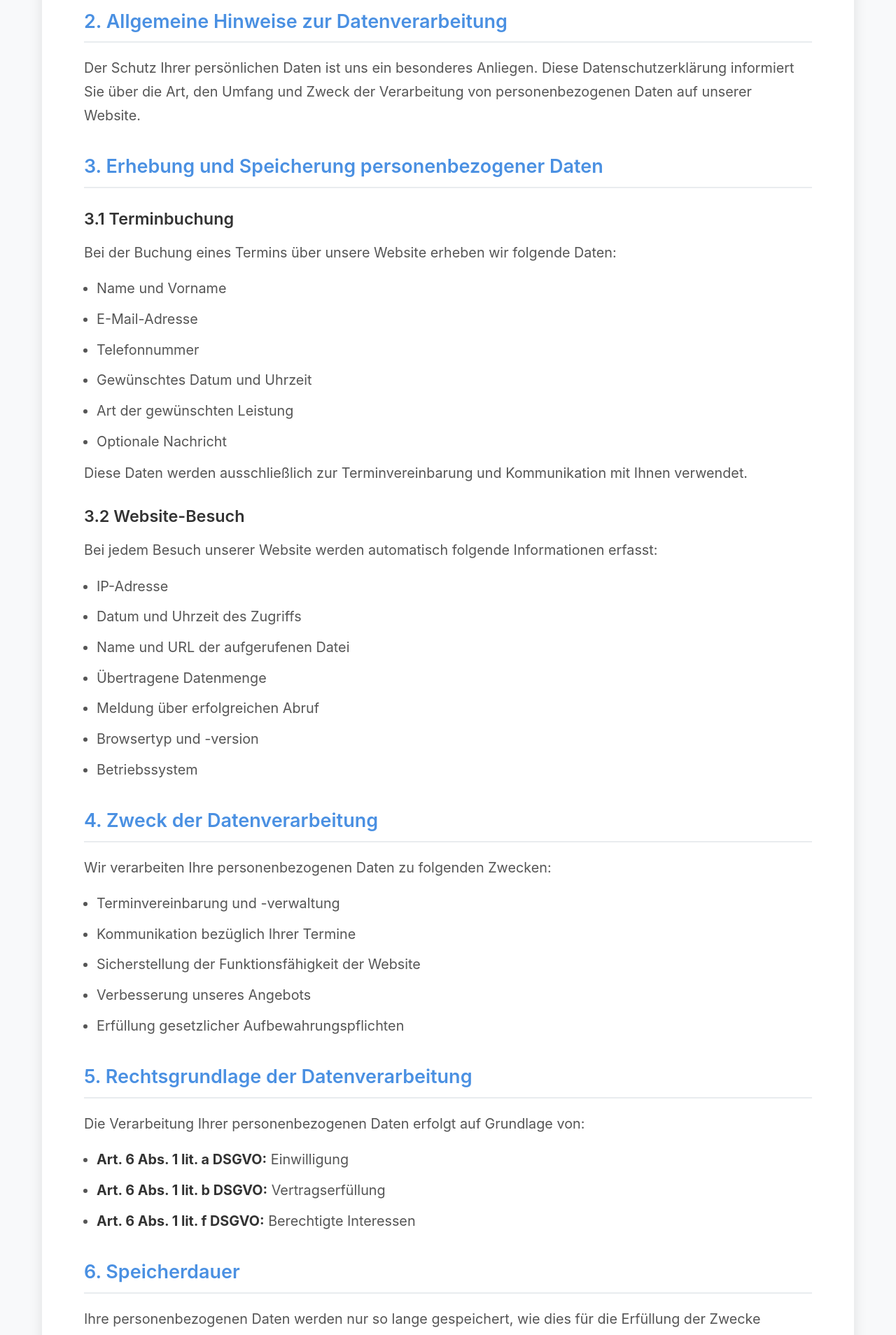
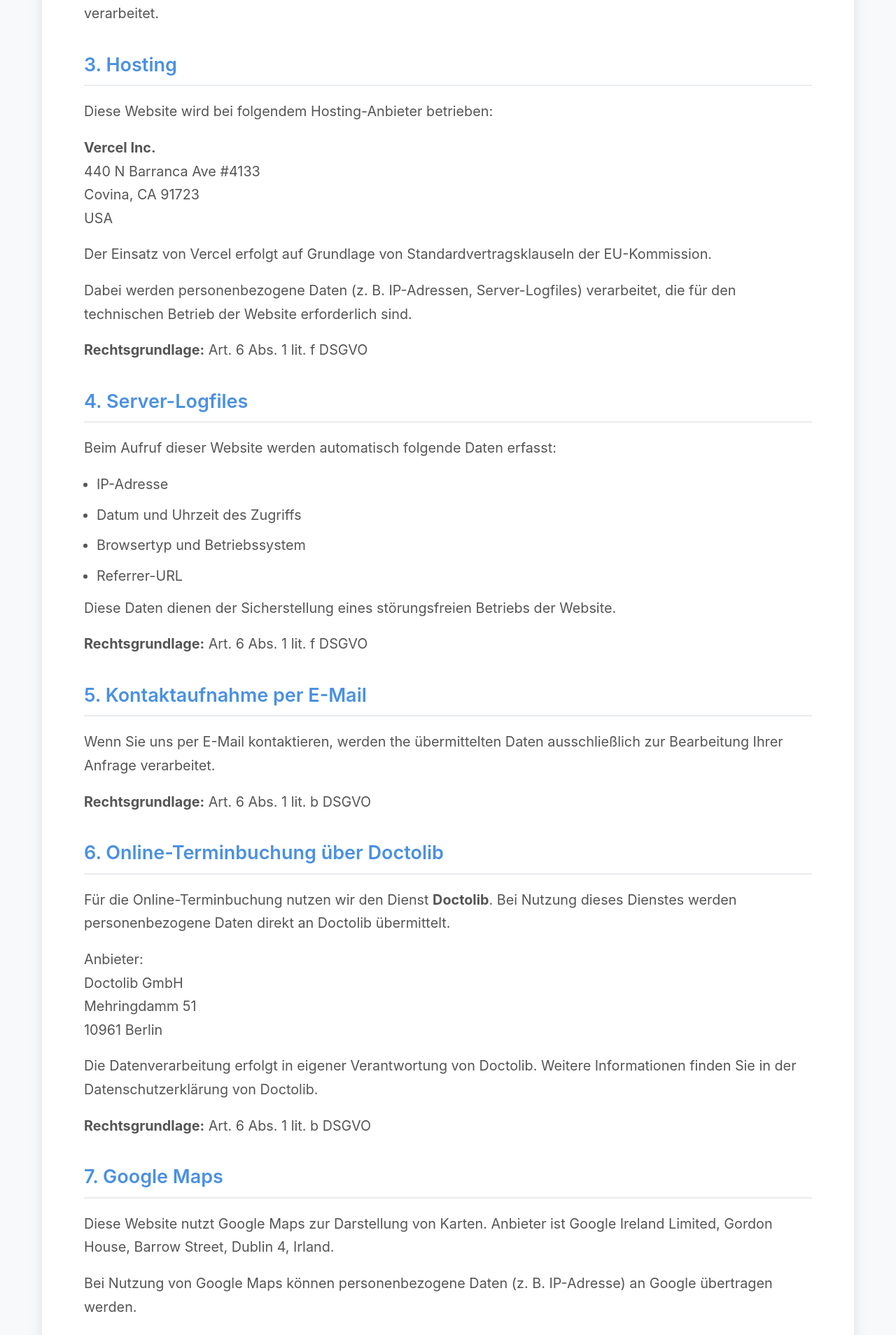
Before and after one commit to kareemkaddah/alkadi_neu, a React (Vite) app: page /datenschutz in a window 1280 px wide. Shown: the part 886-2794 px from the top of the page at 70% size. Built offline with nearby package versions, Linux system fonts and the light colour scheme.

Commit message:
final changes

```diff
--- a/src/pages/Datenschutz.tsx
+++ b/src/pages/Datenschutz.tsx
@@ -10,6 +10,7 @@
 
 const Datenschutz: React.FC<DatenschutzProps> = ({ onLocationSelect }) => {
   useScrollToTop();
+
   return (
     <div className='datenschutz-page'>
       <Header onLocationSelect={onLocationSelect} />
@@ -18,182 +19,193 @@
         <div className='container'>
           <div className='page-header'>
             <h1>Datenschutzerklärung</h1>
-            <p className='last-updated'>Letzte Aktualisierung: November 2025</p>
+            <p className='last-updated'>Stand: Januar 2026</p>
           </div>
 
           <div className='content'>
+            {/* 1. Verantwortlicher */}
             <section className='section'>
               <h2>1. Verantwortlicher</h2>
               <p>
-                Verantwortlicher für die Datenverarbeitung auf dieser Website
-                ist:
+                Verantwortlich für die Datenverarbeitung auf dieser Website:
               </p>
-              <div className='contact-info'>
-                <p>
-                  <strong>BAG Alkadi</strong>
-                </p>
-                <p>45661 Recklinghausen </p>
-                <p>Bochumer Straße 124A </p>
-                <p>Telefon: 02361 653962</p>
-                <p>E-Mail: </p>
-              </div>
-            </section>
-
-            <section className='section'>
-              <h2>2. Allgemeine Hinweise zur Datenverarbeitung</h2>
               <p>
-                Der Schutz Ihrer persönlichen Daten ist uns ein besonderes
-                Anliegen. Diese Datenschutzerklärung informiert Sie über die
-                Art, den Umfang und Zweck der Verarbeitung von personenbezogenen
-                Daten auf unserer Website.
+                <strong>BAG Al-Kadi</strong>
+                <br />
+                Berufsausübungsgemeinschaft
+                <br />
+                Bochumer Straße 124A
+                <br />
+                45661 Recklinghausen
+                <br />
+                Telefon: 02361 653962
+                <br />
+                E-Mail: info@IHRE-DOMAIN.de
               </p>
             </section>
 
+            {/* 2. Allgemeine Hinweise */}
             <section className='section'>
-              <h2>3. Erhebung und Speicherung personenbezogener Daten</h2>
-              <h3>3.1 Terminbuchung</h3>
+              <h2>2. Allgemeine Hinweise</h2>
               <p>
-                Bei der Buchung eines Termins über unsere Website erheben wir
-                folgende Daten:
+                Der Schutz Ihrer personenbezogenen Daten ist uns ein wichtiges
+                Anliegen. Personenbezogene Daten werden auf dieser Website nur
+                im notwendigen Umfang und gemäß den gesetzlichen
+                Datenschutzvorschriften verarbeitet.
               </p>
-              <ul>
-                <li>Name und Vorname</li>
-                <li>E-Mail-Adresse</li>
-                <li>Telefonnummer</li>
-                <li>Gewünschtes Datum und Uhrzeit</li>
-                <li>Art der gewünschten Leistung</li>
-                <li>Optionale Nachricht</li>
-              </ul>
+            </section>
+
+            {/* 3. Hosting */}
+            <section className='section'>
+              <h2>3. Hosting</h2>
               <p>
-                Diese Daten werden ausschließlich zur Terminvereinbarung und
-                Kommunikation mit Ihnen verwendet.
+                Diese Website wird bei folgendem Hosting-Anbieter betrieben:
               </p>
+              <p>
+                <strong>Vercel Inc.</strong>
+                <br />
+                440 N Barranca Ave #4133
+                <br />
+                Covina, CA 91723
+                <br />
+                USA
+              </p>
+              <p>
+                Der Einsatz von Vercel erfolgt auf Grundlage von
+                Standardvertragsklauseln der EU-Kommission.
+              </p>
+              <p>
+                Dabei werden personenbezogene Daten (z. B. IP-Adressen,
+                Server-Logfiles) verarbeitet, die für den technischen Betrieb
+                der Website erforderlich sind.
+              </p>
+              <p>
+                <strong>Rechtsgrundlage:</strong> Art. 6 Abs. 1 lit. f DSGVO
+              </p>
+            </section>
 
-              <h3>3.2 Website-Besuch</h3>
+            {/* 4. Server-Logfiles */}
+            <section className='section'>
+              <h2>4. Server-Logfiles</h2>
               <p>
-                Bei jedem Besuch unserer Website werden automatisch folgende
-                Informationen erfasst:
+                Beim Aufruf dieser Website werden automatisch folgende Daten
+                erfasst:
               </p>
               <ul>
                 <li>IP-Adresse</li>
                 <li>Datum und Uhrzeit des Zugriffs</li>
-                <li>Name und URL der aufgerufenen Datei</li>
-                <li>Übertragene Datenmenge</li>
-                <li>Meldung über erfolgreichen Abruf</li>
-                <li>Browsertyp und -version</li>
-                <li>Betriebssystem</li>
+                <li>Browsertyp und Betriebssystem</li>
+                <li>Referrer-URL</li>
+              </ul>
+              <p>
+                Diese Daten dienen der Sicherstellung eines störungsfreien
+                Betriebs der Website.
+              </p>
+              <p>
+                <strong>Rechtsgrundlage:</strong> Art. 6 Abs. 1 lit. f DSGVO
+              </p>
+            </section>
+
+            {/* 5. Kontakt per E-Mail */}
+            <section className='section'>
+              <h2>5. Kontaktaufnahme per E-Mail</h2>
+              <p>
+                Wenn Sie uns per E-Mail kontaktieren, werden the übermittelten
+                Daten ausschließlich zur Bearbeitung Ihrer Anfrage verarbeitet.
+              </p>
+              <p>
+                <strong>Rechtsgrundlage:</strong> Art. 6 Abs. 1 lit. b DSGVO
+              </p>
+            </section>
+
+            {/* 6. Doctolib */}
+            <section className='section'>
+              <h2>6. Online-Terminbuchung über Doctolib</h2>
+              <p>
+                Für die Online-Terminbuchung nutzen wir den Dienst{' '}
+                <strong>Doctolib</strong>. Bei Nutzung dieses Dienstes werden
+                personenbezogene Daten direkt an Doctolib übermittelt.
+              </p>
+              <p>
+                Anbieter:
+                <br />
+                Doctolib GmbH
+                <br />
+                Mehringdamm 51
+                <br />
+                10961 Berlin
+              </p>
+              <p>
+                Die Datenverarbeitung erfolgt in eigener Verantwortung von
+                Doctolib. Weitere Informationen finden Sie in der
+                Datenschutzerklärung von Doctolib.
+              </p>
+              <p>
+                <strong>Rechtsgrundlage:</strong> Art. 6 Abs. 1 lit. b DSGVO
+              </p>
+            </section>
+
+            {/* 7. Google Maps */}
+            <section className='section'>
+              <h2>7. Google Maps</h2>
+              <p>
+                Diese Website nutzt Google Maps zur Darstellung von Karten.
+                Anbieter ist Google Ireland Limited, Gordon House, Barrow
+                Street, Dublin 4, Irland.
+              </p>
+              <p>
+                Bei Nutzung von Google Maps können personenbezogene Daten (z. B.
+                IP-Adresse) an Google übertragen werden.
+              </p>
+              <p>
+                <strong>Rechtsgrundlage:</strong> Art. 6 Abs. 1 lit. f DSGVO
+              </p>
+            </section>
+
+            {/* 8. Cookies */}
+            <section className='section'>
+              <h2>8. Cookies</h2>
+              <p>
+                Diese Website verwendet ausschließlich technisch notwendige
+                Cookies. Diese sind für den Betrieb der Website erforderlich und
+                können nicht deaktiviert werden.
+              </p>
+              <p>
+                <strong>Rechtsgrundlage:</strong> Art. 6 Abs. 1 lit. f DSGVO
+              </p>
+            </section>
+
+            {/* 9. Rechte */}
+            <section className='section'>
+              <h2>9. Ihre Rechte</h2>
+              <ul>
+                <li>Auskunft (Art. 15 DSGVO)</li>
+                <li>Berichtigung (Art. 16 DSGVO)</li>
+                <li>Löschung (Art. 17 DSGVO)</li>
+                <li>Einschränkung (Art. 18 DSGVO)</li>
+                <li>Datenübertragbarkeit (Art. 20 DSGVO)</li>
+                <li>Widerspruch (Art. 21 DSGVO)</li>
               </ul>
             </section>
 
+            {/* 10. Beschwerderecht */}
             <section className='section'>
-              <h2>4. Zweck der Datenverarbeitung</h2>
+              <h2>10. Beschwerderecht</h2>
               <p>
-                Wir verarbeiten Ihre personenbezogenen Daten zu folgenden
-                Zwecken:
+                Sie haben das Recht, sich bei einer Datenschutzaufsichtsbehörde
+                zu beschweren:
               </p>
-              <ul>
-                <li>Terminvereinbarung und -verwaltung</li>
-                <li>Kommunikation bezüglich Ihrer Termine</li>
-                <li>Sicherstellung der Funktionsfähigkeit der Website</li>
-                <li>Verbesserung unseres Angebots</li>
-                <li>Erfüllung gesetzlicher Aufbewahrungspflichten</li>
-              </ul>
-            </section>
-
-            <section className='section'>
-              <h2>5. Rechtsgrundlage der Datenverarbeitung</h2>
               <p>
-                Die Verarbeitung Ihrer personenbezogenen Daten erfolgt auf
-                Grundlage von:
-              </p>
-              <ul>
-                <li>
-                  <strong>Art. 6 Abs. 1 lit. a DSGVO:</strong> Einwilligung
-                </li>
-                <li>
-                  <strong>Art. 6 Abs. 1 lit. b DSGVO:</strong> Vertragserfüllung
-                </li>
-                <li>
-                  <strong>Art. 6 Abs. 1 lit. f DSGVO:</strong> Berechtigte
-                  Interessen
-                </li>
-              </ul>
-            </section>
-
-            <section className='section'>
-              <h2>6. Speicherdauer</h2>
-              <p>
-                Ihre personenbezogenen Daten werden nur so lange gespeichert,
-                wie dies für die Erfüllung der Zwecke erforderlich ist oder
-                gesetzliche Aufbewahrungsfristen bestehen. Termindaten werden
-                nach Abschluss der Behandlung und Ablauf der gesetzlichen
-                Aufbewahrungsfrist gelöscht.
+                Landesbeauftragte für Datenschutz und Informationsfreiheit NRW
               </p>
             </section>
 
+            {/* 11. Änderungen */}
             <section className='section'>
-              <h2>7. Ihre Rechte</h2>
+              <h2>11. Änderungen dieser Datenschutzerklärung</h2>
               <p>
-                Sie haben folgende Rechte bezüglich Ihrer personenbezogenen
-                Daten:
-              </p>
-              <ul>
-                <li>
-                  <strong>Auskunftsrecht:</strong> Recht auf Information über
-                  verarbeitete Daten
-                </li>
-                <li>
-                  <strong>Berichtigungsrecht:</strong> Recht auf Korrektur
-                  falscher Daten
-                </li>
-                <li>
-                  <strong>Löschungsrecht:</strong> Recht auf Löschung Ihrer
-                  Daten
-                </li>
-                <li>
-                  <strong>Einschränkungsrecht:</strong> Recht auf Einschränkung
-                  der Verarbeitung
-                </li>
-                <li>
-                  <strong>Widerspruchsrecht:</strong> Recht auf Widerspruch
-                  gegen die Verarbeitung
-                </li>
-                <li>
-                  <strong>Datenübertragbarkeit:</strong> Recht auf Übertragung
-                  Ihrer Daten
-                </li>
-              </ul>
-              <p>
-                Um Ihre Rechte auszuüben, wenden Sie sich bitte an uns unter den
-                oben genannten Kontaktdaten.
-              </p>
-            </section>
-
-            <section className='section'>
-              <h2>8. Beschwerderecht</h2>
-              <p>
-                Sie haben das Recht, sich bei einer Datenschutz-Aufsichtsbehörde
-                über die Verarbeitung Ihrer personenbezogenen Daten durch uns zu
-                beschweren.
-              </p>
-            </section>
-
-            <section className='section'>
-              <h2>9. Cookies</h2>
-              <p>
-                Unsere Website verwendet Cookies, um die Benutzerfreundlichkeit
-                zu verbessern. Cookies sind kleine Textdateien, die auf Ihrem
-                Gerät gespeichert werden. Sie können die Verwendung von Cookies
-                in Ihren Browsereinstellungen deaktivieren.
-              </p>
-            </section>
-
-            <section className='section'>
-              <h2>10. Änderungen der Datenschutzerklärung</h2>
-              <p>
-                Wir behalten uns vor, diese Datenschutzerklärung zu
-                aktualisieren, um sie an geänderte Rechtslagen oder bei
-                Änderungen unserer Leistungen sowie der Datenverarbeitung
+                Wir behalten uns vor, diese Datenschutzerklärung anzupassen, um
+                sie an geänderte Rechtslagen oder technische Änderungen
                 anzupassen.
               </p>
             </section>
--- a/src/pages/Impressum.tsx
+++ b/src/pages/Impressum.tsx
@@ -10,6 +10,7 @@
 
 const Impressum: React.FC<ImpressumProps> = ({ onLocationSelect }) => {
   useScrollToTop();
+
   return (
     <div className='impressum-page'>
       <Header onLocationSelect={onLocationSelect} />
@@ -22,91 +23,104 @@
           </div>
 
           <div className='content'>
+            {/* Anbieter */}
             <section className='section'>
               <h2>Anbieter</h2>
-              <div className='contact-info'>
               <p>
                 <strong>BAG Al-Kadi</strong>
               </p>
-                <p>Berufsausübungsgemeinschaft</p>
+              <p>Berufsausübungsgemeinschaft (BAG)</p>
               <p>Fachärzte für Neurologie</p>
+
+              <p>
+                <strong>Vertretungsberechtigte Gesellschafter:</strong>
                 <br />
+                Dr. med. Assad Al Kadi
+                <br />
+                Hazem AlKadi
+              </p>
+
               <p>
                 <strong>Praxis Recklinghausen:</strong>
+                <br />
+                Bochumer Straße 124A
+                <br />
+                45661 Recklinghausen
               </p>
-                <p>Dr. med. Assad Al Kadi</p>
-                <p>Bochumer Straße 124A</p>
-                <p>45661 Recklinghausen</p>
-                <br />
+
               <p>
                 <strong>Praxis Oer-Erkenschwick:</strong>
+                <br />
+                Konrad-Adenauer-Straße 13
+                <br />
+                45739 Oer-Erkenschwick
               </p>
-                <p>Hazem AlKadi</p>
-                <p>Konrad-Adenauer-Straße 13</p>
-                <p>45739 Oer-Erkenschwick</p>
-              </div>
             </section>
 
+            {/* Kontakt */}
             <section className='section'>
               <h2>Kontakt</h2>
-              <div className='contact-details'>
               <p>
-                  <strong>Praxis Recklinghausen</strong>
+                <strong>Telefon Recklinghausen:</strong> 02361 653962
+                <br />
+                <strong>Telefon Oer-Erkenschwick:</strong> 02368 8920049
+                <br />
+                <strong>E-Mail:</strong> info@IHRE-DOMAIN.de
               </p>
-                <p>
-                  <strong>Telefon:</strong> 02361 653962
-                </p>
-                <br />
-                <p>
-                  <strong>Praxis Oer-Erkenschwick</strong>
-                </p>
-                <p>
-                  <strong>Telefon:</strong> 02368 8920049
-                </p>
-              </div>
             </section>
 
+            {/* Berufsrecht */}
             <section className='section'>
               <h2>Berufsbezeichnung und berufsrechtliche Regelungen</h2>
               <p>
-                <strong>Berufsbezeichnung:</strong> Facharzt für Neurologie
+                Berufsbezeichnung: Facharzt für Neurologie
                 <br />
-                <strong>Zuständige Kammer:</strong> Ärztekammer Westfalen-Lippe
-                <br />
-                <strong>Verliehen in:</strong> Deutschland
+                Verliehen in: Deutschland
               </p>
               <p>
-                <strong>Berufsrechtliche Regelungen:</strong>
+                Zuständige Ärztekammer:
+                <br />
+                Ärztekammer Westfalen-Lippe
+              </p>
+              <p>
+                Berufsrechtliche Regelungen:
                 <br />
                 Berufsordnung für die deutschen Ärztinnen und Ärzte (MBO-Ä)
               </p>
             </section>
 
+            {/* Aufsichtsbehörde */}
             <section className='section'>
-              <h2>Umsatzsteuer-ID</h2>
+              <h2>Aufsichtsbehörde</h2>
+              <p>
+                Ärztekammer Westfalen-Lippe
+                <br />
+                Gartenstraße 210–214
+                <br />
+                48147 Münster
+                <br />
+                Telefon: 0251 929-0
+                <br />
+                E-Mail: kontakt@aekwl.de
+              </p>
+            </section>
+
+            {/* KV (empfohlen) */}
+            <section className='section'>
+              <h2>Kassenärztliche Vereinigung</h2>
+              <p>Kassenärztliche Vereinigung Westfalen-Lippe</p>
+            </section>
+
+            {/* Umsatzsteuer */}
+            <section className='section'>
+              <h2>Umsatzsteuer</h2>
               <p>
                 Gemäß § 4 Nr. 14 UStG sind ärztliche Leistungen von der
                 Umsatzsteuer befreit.
               </p>
             </section>
 
-            <section className='section'>
-              <h2>Aufsichtsbehörde</h2>
-              <p>
-                <strong>Ärztekammer Westfalen-Lippe</strong>
-                <br />
-                Gartenstraße 210-214
-                <br />
-                48147 Münster
-                <br />
-                Telefon: 0251 929-0
-                <br />
-                E-Mail: kontakt@aekwl.de
-                <br />
-                Website: www.aekwl.de
-              </p>
-            </section>
-
+            {/* Redaktionell verantwortlich */}
             <section className='section'>
               <h2>Redaktionell verantwortlich</h2>
               <p>
@@ -118,11 +132,13 @@
               </p>
             </section>
 
+            {/* EU-Streitbeilegung */}
             <section className='section'>
               <h2>EU-Streitschlichtung</h2>
               <p>
                 Die Europäische Kommission stellt eine Plattform zur
                 Online-Streitbeilegung (OS) bereit:
+                <br />
                 <a
                   href='https://ec.europa.eu/consumers/odr/'
                   target='_blank'
@@ -131,7 +147,6 @@
                   https://ec.europa.eu/consumers/odr/
                 </a>
               </p>
-              <p>Unsere E-Mail-Adresse finden Sie oben im Impressum.</p>
               <p>
                 Wir sind nicht bereit oder verpflichtet, an
                 Streitbeilegungsverfahren vor einer
@@ -139,24 +154,13 @@
               </p>
             </section>
 
+            {/* Haftung */}
             <section className='section'>
               <h2>Haftung für Inhalte</h2>
               <p>
                 Als Diensteanbieter sind wir gemäß § 7 Abs.1 TMG für eigene
                 Inhalte auf diesen Seiten nach den allgemeinen Gesetzen
-                verantwortlich. Nach §§ 8 bis 10 TMG sind wir als
-                Diensteanbieter jedoch nicht unter der Verpflichtung,
-                übermittelte oder gespeicherte fremde Informationen zu
-                überwachen oder nach Umständen zu forschen, die auf eine
-                rechtswidrige Tätigkeit hinweisen.
-              </p>
-              <p>
-                Verpflichtungen zur Entfernung oder Sperrung der Nutzung von
-                Informationen nach den allgemeinen Gesetzen bleiben hiervon
-                unberührt. Eine diesbezügliche Haftung ist jedoch erst ab dem
-                Zeitpunkt der Kenntnis einer konkreten Rechtsverletzung möglich.
-                Bei Bekanntwerden von entsprechenden Rechtsverletzungen werden
-                wir diese Inhalte umgehend entfernen.
+                verantwortlich.
               </p>
             </section>
 
@@ -164,54 +168,26 @@
               <h2>Haftung für Links</h2>
               <p>
                 Unser Angebot enthält Links zu externen Websites Dritter, auf
-                deren Inhalte wir keinen Einfluss haben. Deshalb können wir für
-                diese fremden Inhalte auch keine Gewähr übernehmen. Für die
-                Inhalte der verlinkten Seiten ist stets der jeweilige Anbieter
-                oder Betreiber der Seiten verantwortlich. Die verlinkten Seiten
-                wurden zum Zeitpunkt der Verlinkung auf mögliche Rechtsverstöße
-                überprüft. Rechtswidrige Inhalte waren zum Zeitpunkt der
-                Verlinkung nicht erkennbar.
-              </p>
-              <p>
-                Eine permanente inhaltliche Kontrolle der verlinkten Seiten ist
-                jedoch ohne konkrete Anhaltspunkte einer Rechtsverletzung nicht
-                zumutbar. Bei Bekanntwerden von Rechtsverletzungen werden wir
-                derartige Links umgehend entfernen.
+                deren Inhalte wir keinen Einfluss haben.
               </p>
             </section>
 
+            {/* Urheberrecht */}
             <section className='section'>
               <h2>Urheberrecht</h2>
               <p>
-                Die durch die Seitenbetreiber erstellten Inhalte und Werke auf
-                diesen Seiten unterliegen dem deutschen Urheberrecht. Die
-                Vervielfältigung, Bearbeitung, Verbreitung und jede Art der
-                Verwertung außerhalb der Grenzen des Urheberrechtes bedürfen der
-                schriftlichen Zustimmung des jeweiligen Autors bzw. Erstellers.
-                Downloads und Kopien dieser Seite sind nur für den privaten,
-                nicht kommerziellen Gebrauch gestattet.
-              </p>
-              <p>
-                Soweit die Inhalte auf dieser Seite nicht vom Betreiber erstellt
-                wurden, werden die Urheberrechte Dritter beachtet. Insbesondere
-                werden Inhalte Dritter als solche gekennzeichnet. Sollten Sie
-                trotzdem auf eine Urheberrechtsverletzung aufmerksam werden,
-                bitten wir um einen entsprechenden Hinweis. Bei Bekanntwerden
-                von Rechtsverletzungen werden wir derartige Inhalte umgehend
-                entfernen.
+                Die durch die Seitenbetreiber erstellten Inhalte und Werke
+                unterliegen dem deutschen Urheberrecht.
               </p>
             </section>
 
+            {/* Bildnachweis */}
             <section className='section'>
               <h2>Bildnachweis</h2>
-              <p>
-                Die auf dieser Website verwendeten Bilder stammen aus folgenden
-                Quellen:
-              </p>
               <ul>
                 <li>Eigene Fotografien</li>
                 <li>Lizenzfreie Stockfotos</li>
-                <li>Icons von Flaticon (lizenzfrei)</li>
+                <li>Icons von Flaticon</li>
               </ul>
             </section>
           </div>
```
Also changed, not shown: src/components/LoadingScreen.css (+95 -0 lines), src/pages/HomePage.tsx (+10 -1 lines). Lines whose indentation alone changed are shown as unchanged.
